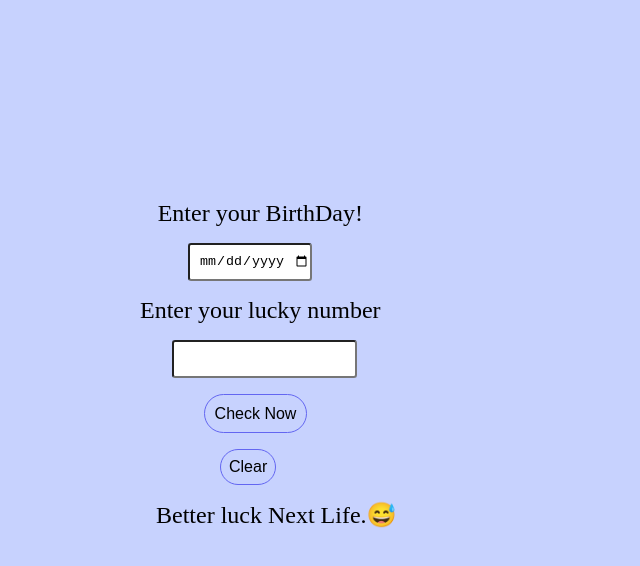
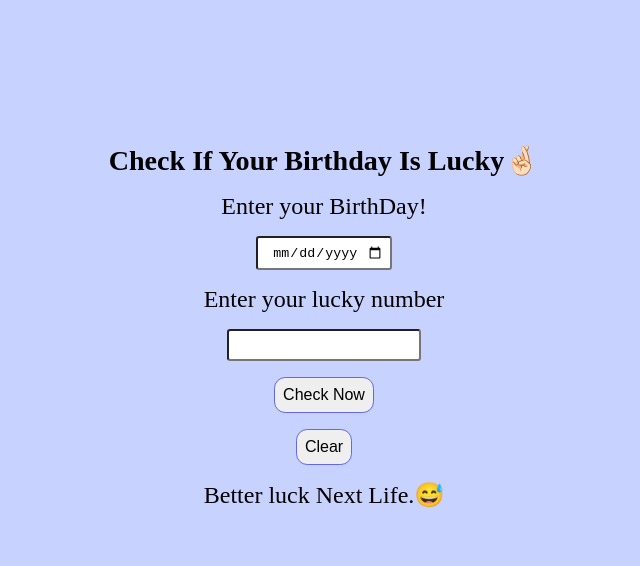
Before and after one commit to rutu14/MarkEleven, a plain HTML site: page index.html in a window 1280 px wide. Both pictures are taken after a click on the button "Check Now". Shown: the whole page, without its empty margins (316-956 px from the left). Drawn offline with Linux system fonts and the light colour scheme.

Commit message:
Added Heading
Added heading and updated clear fn

```diff
--- a/app.js
+++ b/app.js
@@ -1,33 +1,34 @@
-var birth=document.querySelector("#birth")
-var luck=document.querySelector("#luck")
-var btn=document.querySelector("#btn")
-var outpt=document.querySelector("#output")
-var clr=document.querySelector("#clr")
+var birth = document.querySelector("#birth")
+var luck = document.querySelector("#luck")
+var btn = document.querySelector("#btn")
+var outpt = document.querySelector("#output")
+var clr = document.querySelector("#clr")
+
 btn.addEventListener("click",function clickEventHandler(){
 
     console.log(birth.value)
     console.log(luck.value)
 
-    date=birth.value
+    date = birth.value;
     console.log(date)
-    date=date.replaceAll("-","")
-    console.log(date)
-    var bt=[]
-    sum=0
-    for (i=0;i<date.length;i++){
-        bt[i]=date%luck
-        sum=bt[i]+sum
+    date = date.replaceAll ( "-", "" );
+    console.log(date);
+    var bt = [];
+    sum = 0;
+    for ( i=0; i < date.length; i++ ) {
+        bt[i] = date % luck;
+        sum = bt[i] + sum;
     }
-    if(sum%luck==0){
-        outpt.innerText="Yup.You're Lucky😎"
-    }else{
-        outpt.innerText="Better luck Next Life.😅"
+    if ( sum % luck == 0 ) {
+        outpt.innerText = " Yup.You're Lucky😎 ";
     }
+    else {
+        outpt.innerText = " Better luck Next Life.😅 ";
+    }
+});
 
-      }
-
-)
 clr.addEventListener("click",function clickEventHandler(){
-    birth.value=""
-    luck.value=""
-})
+    birth.value = "";
+    luck.value = "";
+    outpt.innerText = "";
+});
--- a/index.html
+++ b/index.html
@@ -11,43 +11,31 @@
             background-color: #C7D2FE;
         }
         section{
-            margin:9rem 25rem;
-            padding: 2rem;
-            display: inline-block;
+            margin:5rem auto;
+            padding: 3rem;
         }
-        input,button,span{
+        input,button,span,#output,h3{
             display: block;
-            margin: 1rem;
+            margin: 1rem auto;
             text-align: center;
         }
         input{
-            margin-left:3rem;
-            line-height: 2rem;
             border-radius: 0.2rem;
-        }
-        #birth{
-            margin-left: 4rem;
+            padding: 0.4rem;
+            text-align: center;
         }
         button{
             border: 1px solid #6366F1;
-            background-color: #C7D2FE;
-            padding: 0.6rem;
-            border-radius: 2rem;
+            padding: 0.5rem;
+            border-radius: 0.7rem;
             font-size: medium;
-            margin-left: 5rem;
-        }
-        div{
-            margin-left: 2rem;
-        }
-        #clr{
-            padding: 0.5rem;
-            margin-left: 6rem;
         }
     </style>
 
 </head>
 <body>
     <section>
+        <h3>Check If Your Birthday Is Lucky🤞🏻 </h3>
         <span>Enter your BirthDay!</span>
         <input type="date" id="birth"/>
         <span>Enter your lucky number</span>
@@ -56,7 +44,6 @@
         <button id="clr" >Clear</button>
         <div id="output"></div>
     </section>
-    <div id="output"></div>
     <script src="app.js" type="text/javascript"></script>
 </body>
 </html>
```
